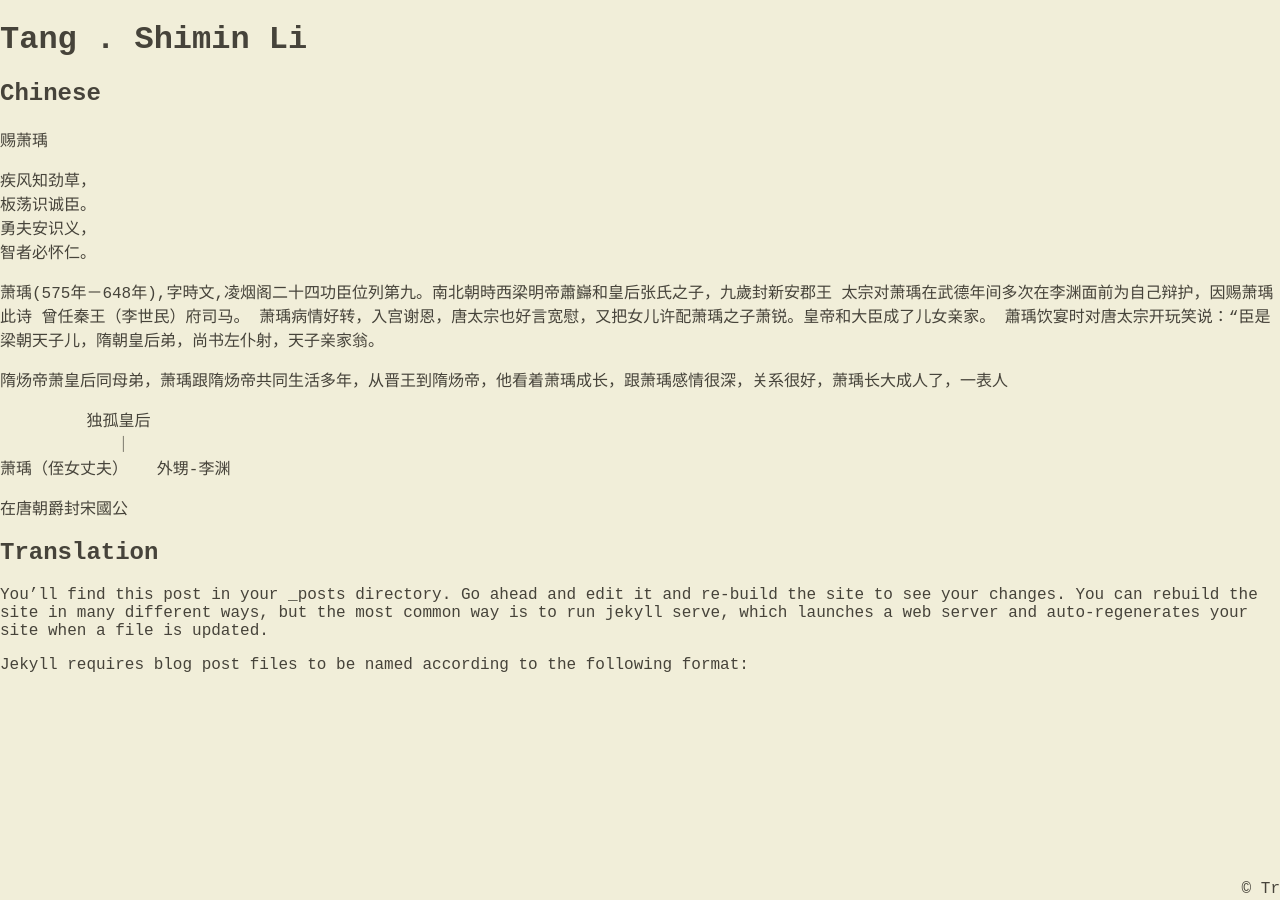
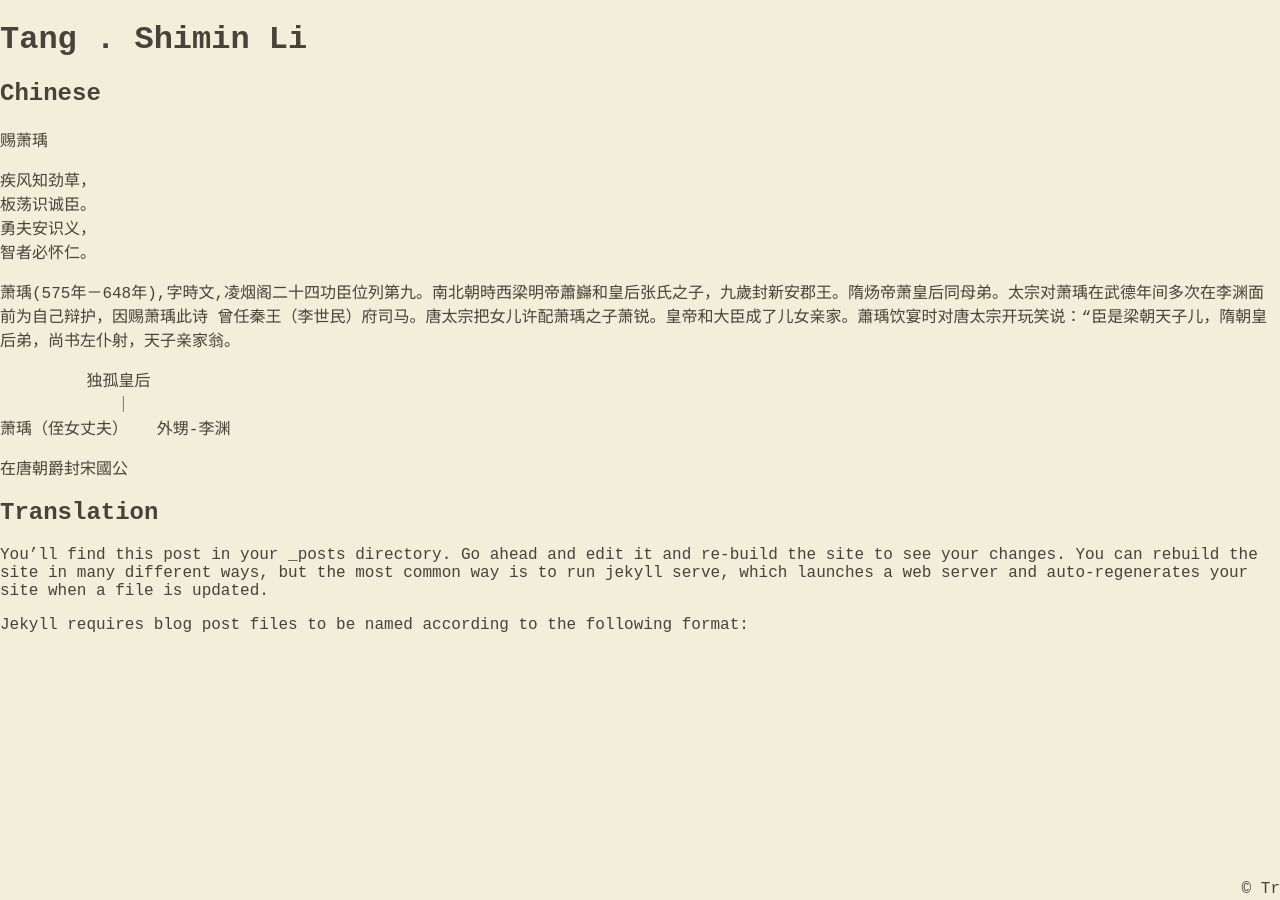
Before and after one commit to Triticum01/Triticum01.github.io, a Jekyll site: the page built from _posts/2022-02-22-Shimin-Li.md, in a window 1280 px wide. Built offline with Jekyll 4.4.1, drawn with Linux system fonts in a browser that asks for light colours; nearby versions of some CDN libraries.

Commit message:
Update 2022-02-22-Shimin-Li.md

```diff
--- a/_posts/2022-02-22-Shimin-Li.md
+++ b/_posts/2022-02-22-Shimin-Li.md
@@ -17,14 +17,10 @@ categories: jekyll update
 智者必怀仁。
 
 
-萧瑀(575年－648年),字時文,凌烟阁二十四功臣位列第九。南北朝時西梁明帝蕭巋和皇后张氏之子，九歲封新安郡王
-太宗对萧瑀在武德年间多次在李渊面前为自己辩护，因赐萧瑀此诗
-曾任秦王（李世民）府司马。
-萧瑀病情好转，入宫谢恩，唐太宗也好言宽慰，又把女儿许配萧瑀之子萧锐。皇帝和大臣成了儿女亲家。
-蕭瑀饮宴时对唐太宗开玩笑说：“臣是梁朝天子儿，隋朝皇后弟，尚书左仆射，天子亲家翁。
+萧瑀(575年－648年),字時文,凌烟阁二十四功臣位列第九。南北朝時西梁明帝蕭巋和皇后张氏之子，九歲封新安郡王。隋炀帝萧皇后同母弟。太宗对萧瑀在武德年间多次在李渊面前为自己辩护，因赐萧瑀此诗
+曾任秦王（李世民）府司马。唐太宗把女儿许配萧瑀之子萧锐。皇帝和大臣成了儿女亲家。蕭瑀饮宴时对唐太宗开玩笑说：“臣是梁朝天子儿，隋朝皇后弟，尚书左仆射，天子亲家翁。
 
 
-隋炀帝萧皇后同母弟，萧瑀跟隋炀帝共同生活多年，从晋王到隋炀帝，他看着萧瑀成长，跟萧瑀感情很深，关系很好，萧瑀长大成人了，一表人
 
 
 
```
